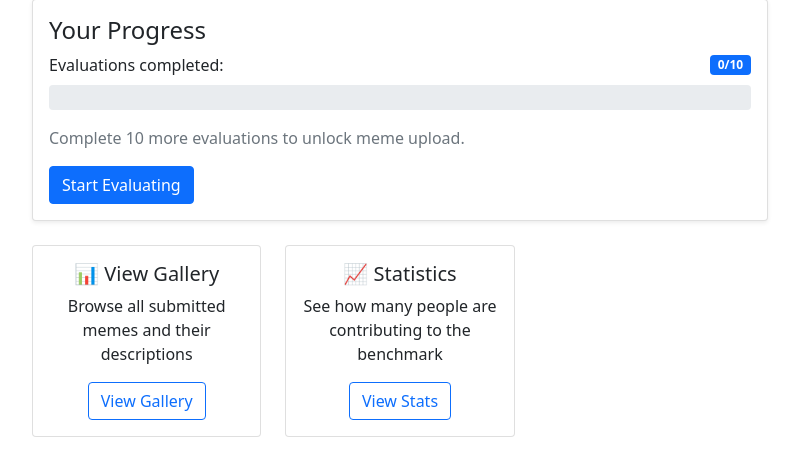
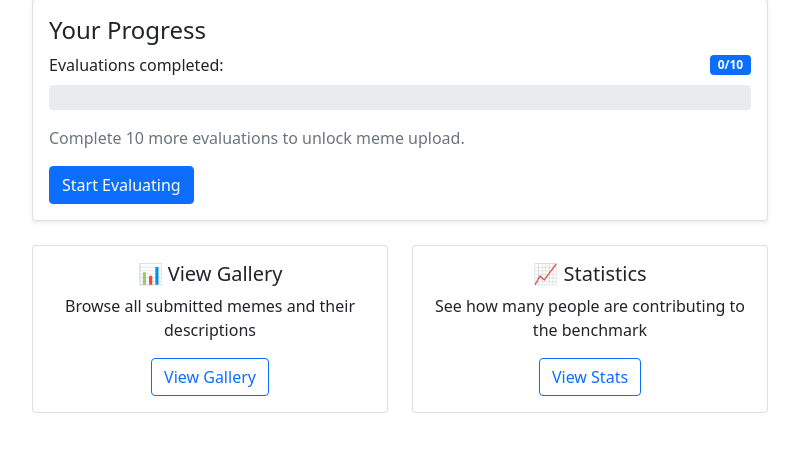
Before and after one commit to rodolfo-cacacho/meme-comprehension, a Flask app: page / in a window 1280 px wide. Shown: the part 1084-1537 px from the top of the page, without its empty margins (240-1039 px from the left). After the commit the page ends 1513 px from the top, so only its background shows below. Run offline with Flask 3, Linux system fonts and the light colour scheme; data comes from the database, SQL or seed files in the repository.

Commit message:
Resize when hidden buttons

```diff
--- a/app.py
+++ b/app.py
@@ -17,7 +17,7 @@ app.config['MAX_CONTENT_LENGTH'] = 16 * 1024 * 1024  # 16MB max file size
 
 # Environment detection
 DEVELOPMENT = os.environ.get('ENV') == 'development' or app.debug
-# print({os.environ.get('ENV')})
+print({os.environ.get('ENV')})
 print(f"Running in {'development' if DEVELOPMENT else 'production'} mode")
 
 # Allowed file extensions
--- a/templates/index.html
+++ b/templates/index.html
@@ -119,7 +119,7 @@
 
         <!-- Quick Actions -->
         <div class="row text-center">
-            <div class="col-md-4 mb-3">
+            <div class="{% if development %}col-md-4{% else %}col-md-6{% endif %} mb-3">
                 <div class="card h-100">
                     <div class="card-body">
                         <h5 class="card-title">📊 View Gallery</h5>
@@ -128,7 +128,7 @@
                     </div>
                 </div>
             </div>
-            <div class="col-md-4 mb-3">
+            <div class="{% if development %}col-md-4{% else %}col-md-6{% endif %} mb-3">
                 <div class="card h-100">
                     <div class="card-body">
                         <h5 class="card-title">📈 Statistics</h5>
```
